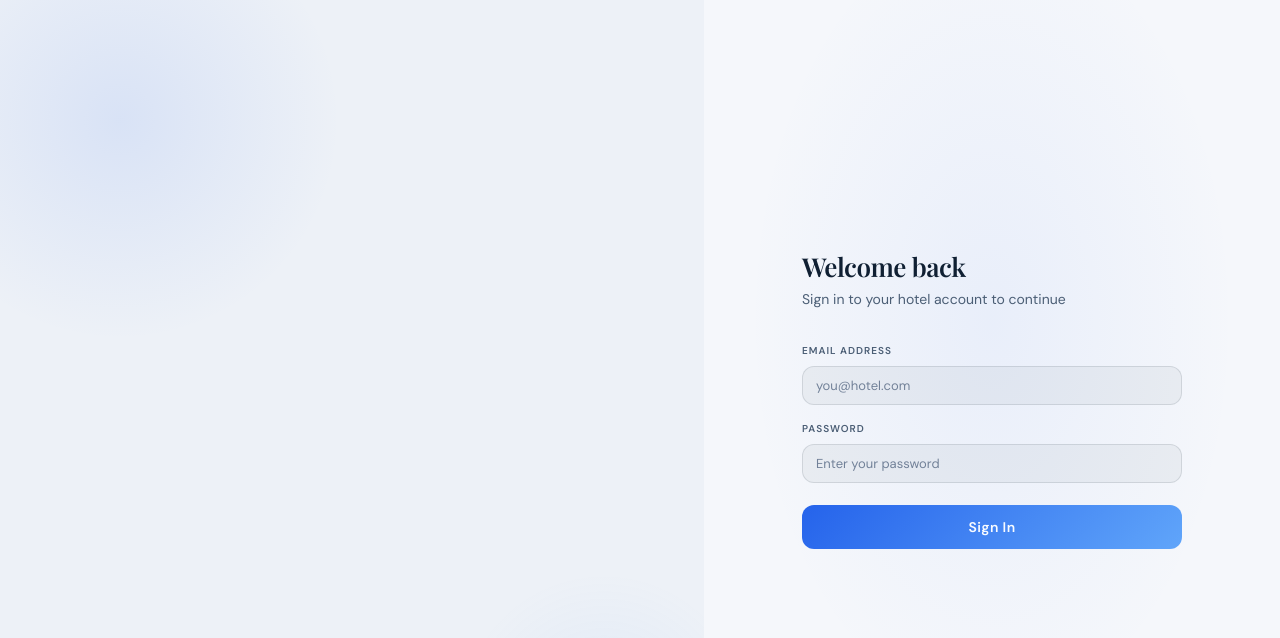
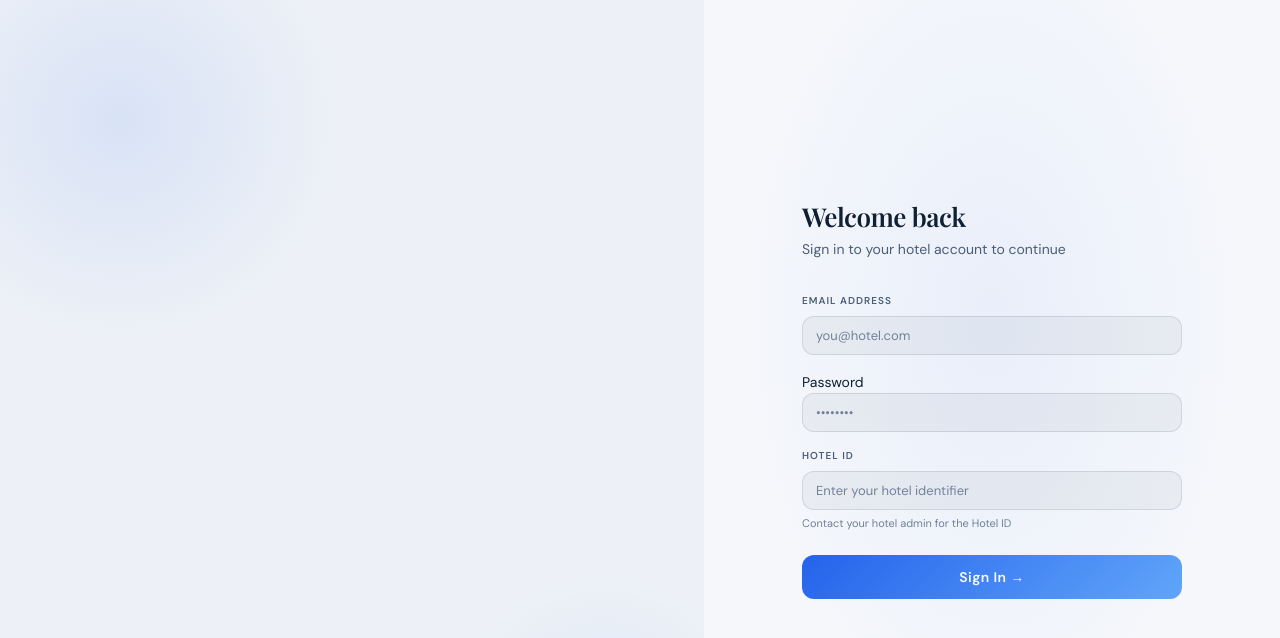
Before and after one commit to Vinayak0501/HotelOps, a React app in the folder frontend/: page /login in a window 1280 px wide. Shown: the top 638 px of the page. Built offline with nearby package versions, Linux system fonts and the light colour scheme; the HTML template or start-up script is replaced by a standard one.

Commit message:
Reverted the login changes

```diff
--- a/frontend/src/pages/Login.jsx
+++ b/frontend/src/pages/Login.jsx
@@ -1,121 +1,297 @@
 import { useState } from "react";
+
 import { useNavigate } from "react-router-dom";
+
 import { login as loginApi } from "../api/auth.api";
+
 import { useAuth } from "../context/AuthContext";
+
 import '../styles/login.css';
 
-export default function Login(){
-    const [ form, setForm ] = useState({ email: '', password: '' });
-    const [ error, setError ] = useState('');
-    const [ loading , setLoading ] = useState(false);
+
+
+
+
+export default function Login() {
+
+
+
+    const [form, setForm] = useState({ email: '', password: '', hotelId: '' });
+
+    const [error, setError] = useState('');
+
+    const [loading, setLoading] = useState(false);
+
     const { login } = useAuth();
+
     const navigate = useNavigate();
 
-    function onChange(e){
+
+
+
+
+    function onChange(e) {
+
+        // dynamically update the exact field user is typing --> by looking at input's name
+
         setForm(p => ({ ...p, [e.target.name]: e.target.value }));
+
     }
 
+
+
+
+
     async function onSubmit(e) {
-        e.preventDefault();
+
+        e.preventDefault(); // stops browser from refreshing the page
+
         setError('');
+
         setLoading(true);
 
-        try{
+
+
+        try {
+
+
+
             const res = await loginApi(form);
+
             login(res.data.token, res.data.user);
+
             navigate(res.data.user.role === 'admin' ? '/admin' : '/staff');
+
+
+
         }
-        catch(err){
-            setError(err.response?.data?.message || 'Login failed. Please check your credentials.');
+
+
+
+        catch (err) {
+
+            setError(err.response?.data?.message || 'Login failed. Please check your credentials.')
+
         }
-        finally{
+
+
+
+        finally {
+
             setLoading(false);
+
         }
+
+
+
     }
 
-    return(
+
+
+
+
+    return (
+
+
+
         <div className="login-page">
+
             <div className="login-left">
+
                 <div className="login-brand">
-                    <div className="login-brand-logo">Hotel</div>
+
+                    <div className="login-brand-logo">🏨</div>
+
                     <div className="login-brand-text">
+
                         <h2>HotelOps</h2>
+
                         <span>Operations Management</span>
+
                     </div>
+
                 </div>
 
+
+
                 <div className="login-hero">
+
                     <h1>Smart cleaning. <br /> <em>Flawless</em> operations.</h1>
+
                     <p>A complete workforce management platform built for modern hotels. Automate task assignment, track attendance, and manage your team with precision.</p>
 
+
+
                     <div className="login-features">
+
                         {[
-                            { icon: 'Fast', text: 'Priority-based auto task assignment engine' },
-                            { icon: 'Live', text: 'Real-time attendance and shift tracking' },
-                            { icon: 'Multi', text: 'Multi-hotel support with role-based access' },
-                            { icon: 'Alerts', text: 'Automated shortfall alerts and notifications' },
+
+                            { icon: '⚡', text: 'Priority-based auto task assignment engine' },
+
+                            { icon: '📍', text: 'Real-time attendance and shift tracking' },
+
+                            { icon: '🏨', text: 'Multi-hotel support with role-based access' },
+
+                            { icon: '🔔', text: 'Automated shortfall alerts and notifications' },
+
                         ].map(f => (
+
                             <div className="login-feature" key={f.text}>
+
                                 <div className="feature-icon">{f.icon}</div>
+
                                 {f.text}
+
                             </div>
+
                         ))}
+
                     </div>
+
                 </div>
 
+
+
                 <div className="login-footer">
-                    Copyright {new Date().getFullYear()} HotelOps. All rights reserved.
+
+                    © {new Date().getFullYear()} HotelOps. All rights reserved.
+
                 </div>
+
             </div>
 
+
+
+
+
             <div className="login-right">
+
                 <div className="login-form-wrap">
+
                     <div className="login-form-head">
+
                         <h3>Welcome back</h3>
+
                         <p>Sign in to your hotel account to continue</p>
+
                     </div>
 
+
+
                     {error && (
+
                         <div style={{ marginBottom: '18px' }}>
-                            <div className="alert alert-error">Warning {error}</div>
+
+                            <div className="alert alert-error">⚠ {error}</div>
+
                         </div>
+
                     )}
 
+
+
+
+
                     <form onSubmit={onSubmit}>
+
                         <div className="form-group">
+
                             <label className="form-label">Email Address</label>
+
                             <input
+
                                 className="form-input"
+
                                 type="email"
+
                                 name="email"
+
                                 placeholder="you@hotel.com"
+
                                 value={form.email}
+
                                 onChange={onChange}
+
                                 required
+
                                 autoComplete="email"
+
                             />
+
                         </div>
 
+
+
                         <div className="form-group">
-                            <label className="form-label">Password</label>
+
+                            <label className="form-hotel">Password</label>
+
                             <input
+
                                 className="form-input"
+
                                 type="password"
+
                                 name="password"
-                                placeholder="Enter your password"
+
+                                placeholder="••••••••"
+
                                 value={form.password}
+
                                 onChange={onChange}
+
                                 required
-                                autoComplete="current-password"
+
                             />
+
                         </div>
 
+
+
+                        <div className="form-group">
+
+                            <label className="form-label">Hotel ID</label>
+
+                            <input
+
+                                className="form-input"
+
+                                type="text"
+
+                                name="hotelId"
+
+                                placeholder="Enter your hotel identifier"
+
+                                value={form.hotelId}
+
+                                onChange={onChange}
+
+                                required
+
+                            />
+
+
+
+                            <div className="form-hint">Contact your hotel admin for the Hotel ID</div>
+
+                        </div>
+
+
+
                         <button className="login-submit" type="submit" disabled={loading}>
-                            {loading ? 'Signing in...' : 'Sign In'}
+
+                            {loading ? 'Signing in...' : 'Sign In →'}
+
                         </button>
+
                     </form>
+
                 </div>
+
             </div>
+
         </div>
-    );
+
+    )
+
 }
```
Also changed, not shown: 1 other file (tests, documents, lock files or other folders).
